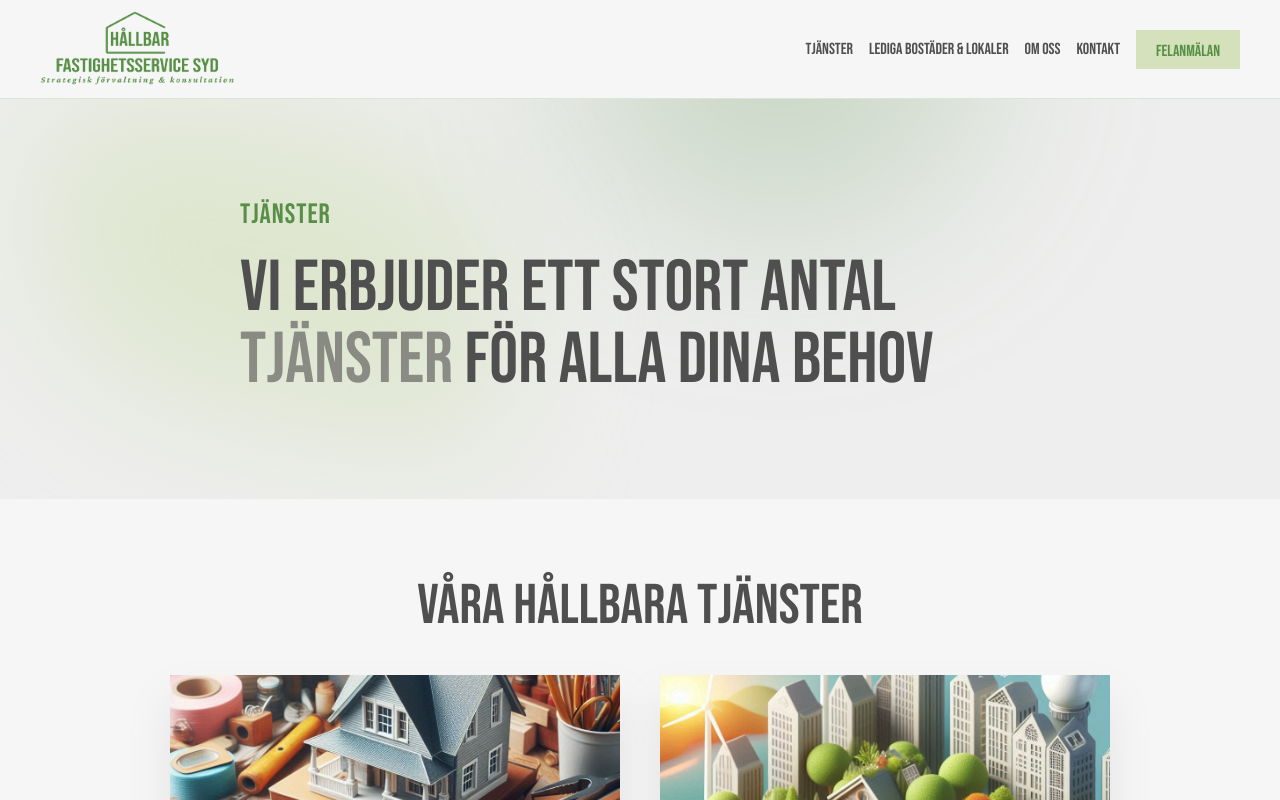
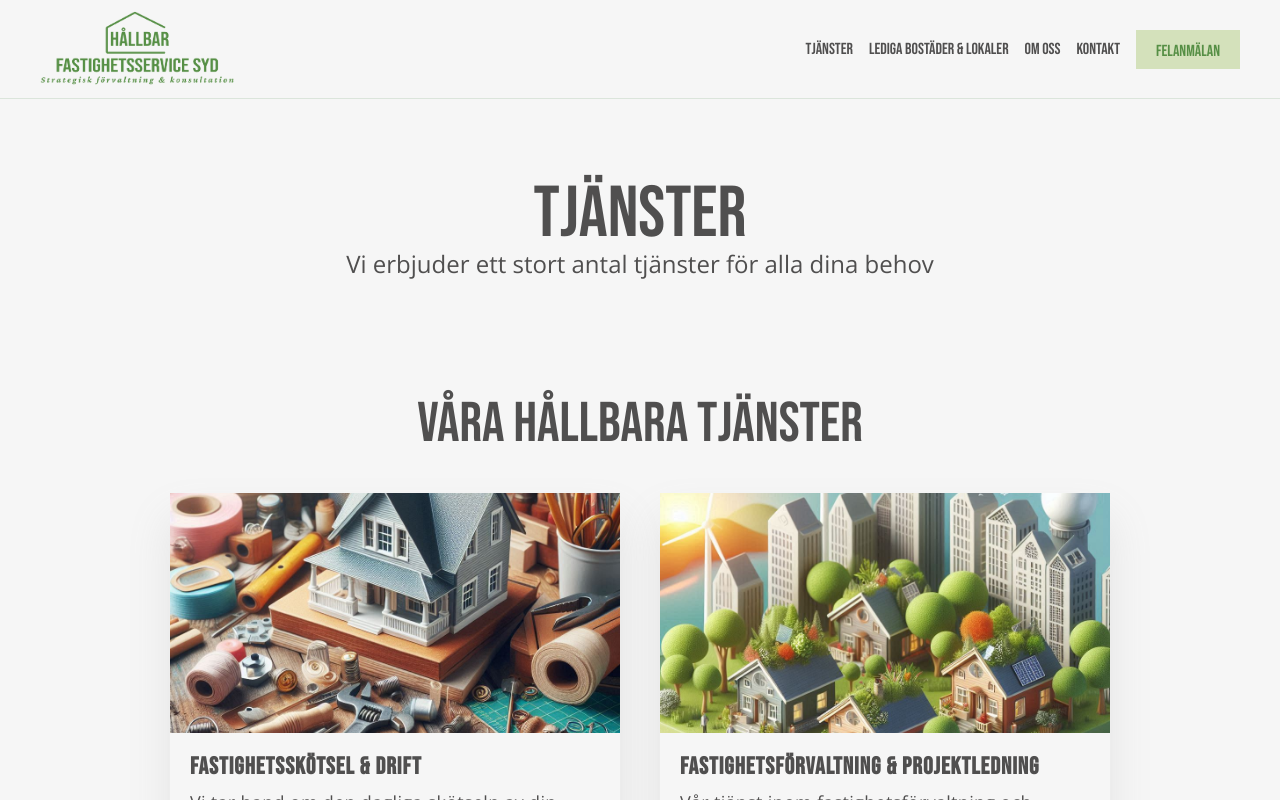
Before and after one commit to Wztrbrg/hfts, a React (Vite) app: page /tjanster in a window 1280 px wide. Shown: the top 800 px of the page. Built offline with nearby package versions, Linux system fonts and the light colour scheme.

Commit message:
testing of servicepage

```diff
--- a/src/assets/style/globals/__variables.scss
+++ b/src/assets/style/globals/__variables.scss
@@ -15,7 +15,7 @@ $para-font: "Open Sans", sans-serif;
 
 // Hero/header sections
 $hero-heading: 72px;
-$hero-subheading: 28px;
+$hero-subheading: 24px;
 
 // Content area
 $l-heading: 56px;
--- a/src/assets/style/home-page/hero-section.scss
+++ b/src/assets/style/home-page/hero-section.scss
@@ -1,20 +1,21 @@
 @import "../globals/_variables";
 
 .hero-section {
+  position: relative;
   width: 100%;
-  height: 100vh;
-  min-height: 800px;
+  height: calc(100vh - 99px);
+  // min-height: 800px;
   background-image: url(../../images/hero-bg.jpg);
   background-size: cover;
   background-position: center;
 
   .hero-section-overlay {
-    min-height: 800px;
+    // min-height: 800px;
     display: flex;
     justify-content: center;
     align-items: center;
     padding: 0 16px;
-    background: linear-gradient(to right, #0006 60%, #00000000);
+    background: linear-gradient(to right, rgba(0, 0, 0, 0.548) 60%, #00000000);
     background-color: #0001;
 
     .hero-content {
@@ -31,6 +32,7 @@
         width: 100%;
         max-width: 600px;
         margin-bottom: 30px;
+        font-weight: 300;
       }
 
       .hero-btn-container {
--- a/src/assets/style/home-page/values-box.scss
+++ b/src/assets/style/home-page/values-box.scss
@@ -12,6 +12,8 @@
   z-index: 10;
   border: 1px solid $prim-bord;
   border-radius: 24px;
+  background-color: #d4e1bbb4;
+  backdrop-filter: blur(8px);
 
   .value {
     width: 100%;
--- a/src/assets/style/services-page/services-hero.scss
+++ b/src/assets/style/services-page/services-hero.scss
@@ -33,64 +33,169 @@
 //   }
 // }
 
-.service-hero {
+// .service-hero {
+//   position: relative;
+//   width: 100%;
+//   // max-width: $max-content-w;
+//   // margin: 0 auto;
+//   height: 90vh;
+//   display: flex;
+//   justify-content: center;
+//   // align-items: center;
+//   background-image: url(../../images/hero-bg.jpg);
+//   background-size: cover;
+//   background-position: center;
+//   // background-color: $prim-color;
+//   overflow: hidden;
+
+//   .service-overlay {
+//     position: absolute;
+//     top: 0;
+//     left: 0;
+//     width: 100%;
+//     height: 100%;
+//     backdrop-filter: blur(3px);
+//     display: flex;
+//     justify-content: center;
+//     background-color: #00000060;
+//     padding: 80px 16px;
+
+//     .service-hero-content {
+//       position: relative;
+//       width: 100%;
+//       max-width: $max-content-w;
+//       display: flex;
+//       // flex-direction: column;
+//       justify-content: center;
+//       align-items: center;
+//       // gap: 24px;
+//       z-index: 100;
+
+//       .bg-icon {
+//         position: absolute;
+//         bottom: 24px;
+//         right: 24px;
+//         width: 400px;
+//         height: 400px;
+//         // font-size: 200px;
+//         color: $prim-color;
+//         opacity: 0.5;
+//         filter: brightness(0.7);
+//       }
+
+//       .bg-blur-blob {
+//         position: absolute;
+//         &.left {
+//           bottom: 0;
+//           left: -20px;
+//           width: 500px;
+//           height: 300px;
+//           border-radius: 1000px 2000px 200px 2000px;
+//           background-color: $prim-color;
+//           rotate: 10deg;
+//           filter: blur(70px);
+//           opacity: 0.6;
+//         }
+
+//         &.center {
+//           top: -300px;
+//           left: 45%;
+//           width: 400px;
+//           height: 350px;
+//           border-radius: 2000px;
+//           background-color: $acc-color;
+//           filter: blur(100px);
+//           opacity: 0.25;
+//         }
+//       }
+
+//       .heading-container {
+//         width: 100%;
+//         max-width: 800px;
+//         display: flex;
+//         flex-direction: column;
+//         // align-items: flex-start;
+//         gap: 24px;
+//         z-index: 2;
+
+//         h3 {
+//           opacity: 0.8;
+//         }
+
+//         span {
+//           // opacity: 0.6;
+//         }
+//       }
+//     }
+//   }
+// }
+
+// .service-hero {
+//   position: relative;
+//   width: 100%;
+//   height: 50vh;
+//   // background-image: url(../../images/service-image2.jpg);
+//   background-size: cover;
+//   background-position: right center;
+//   overflow: hidden;
+
+//   .service-bg-overlay {
+//     position: absolute;
+//     top: 0;
+//     left: 0;
+//     width: 100%;
+//     height: 100%;
+//     padding: 40px 16px;
+//     display: flex;
+//     justify-content: center;
+//     align-items: center;
+//     background-color: $prim-color;
+//     // background: linear-gradient(to right, #0000009c 50%, #fffff000);
+//     .service-hero-content {
+//       position: relative;
+//       width: 100%;
+//       max-width: $max-content-w;
+
+//       .bg-icon {
+//         width: 500px;
+//         height: 500px;
+//         bottom: -100%;
+//         right: 0;
+//         color: $prim-color;
+//         opacity: 0.2;
+//         filter: brightness(0.8);
+//         position: absolute;
+//       }
+//       .heading-container {
+//         position: relative;
+//         width: 50%;
+//         display: flex;
+//         flex-direction: column;
+//         // align-items: center;
+//         gap: 24px;
+//         z-index: 10;
+
+//         h1 {
+//           // text-align: center;
+//         }
+//       }
+//     }
+//   }
+// }
+
+.heading-container {
   width: 100%;
-  height: 50vh;
-  display: flex;
-  justify-content: center;
-  // align-items: center;
-  padding: 80px 16px;
-  background-color: #eeeeee;
-  overflow: hidden;
+  max-width: $max-content-w;
+  margin: 0 auto;
+  padding: 0 16px;
+  padding-top: 80px;
+  padding-bottom: 40px;
 
-  .service-hero-content {
-    position: relative;
-    width: 100%;
-    max-width: $max-content-w;
-    display: flex;
-    // flex-direction: column;
-    justify-content: center;
-    align-items: center;
-    // gap: 24px;
+  h1 {
+    text-align: center;
+  }
 
-    .bg-blur-blob {
-      position: absolute;
-      &.left {
-        bottom: 0;
-        left: -20px;
-        width: 500px;
-        height: 300px;
-        border-radius: 1000px 2000px 200px 2000px;
-        background-color: $prim-color;
-        rotate: 10deg;
-        filter: blur(70px);
-        opacity: 0.6;
-      }
-
-      &.center {
-        top: -300px;
-        left: 45%;
-        width: 400px;
-        height: 350px;
-        border-radius: 2000px;
-        background-color: $acc-color;
-        filter: blur(100px);
-        opacity: 0.25;
-      }
-    }
-
-    .heading-container {
-      width: 100%;
-      max-width: 800px;
-      display: flex;
-      flex-direction: column;
-      // align-items: flex-start;
-      gap: 24px;
-      z-index: 2;
-
-      span {
-        opacity: 0.6;
-      }
-    }
+  p {
+    text-align: center;
   }
 }
--- a/src/components/Header.jsx
+++ b/src/components/Header.jsx
@@ -8,7 +8,7 @@ const Header = () => {
   const location = useLocation();
 
   const navClass =
-      location.pathname === '/' ? '' :
+      location.pathname === '/' ? 'dark' :
       'dark';
 
   return (
--- a/src/components/home-page/ValuesBox.jsx
+++ b/src/components/home-page/ValuesBox.jsx
@@ -4,7 +4,7 @@ import { faEarthAmericas, faBolt, faCity  } from '@fortawesome/free-solid-svg-ic
 
 const ValuesBox = () => {
   return (
-    <section className="values-box prim-bgc">
+    <section className="values-box">
       <article className="value">
         <FontAwesomeIcon icon={faEarthAmericas} className="value-ico" />
         <h3 className="value-heading c-h dk-txt">
--- a/src/components/services-page/ServiceHero.jsx
+++ b/src/components/services-page/ServiceHero.jsx
@@ -1,22 +1,46 @@
 import '../../assets/style/services-page/services-hero.scss';
 import '../../assets/style/globals/global.scss';
-
+import { FontAwesomeIcon } from '@fortawesome/react-fontawesome';
+import { faScrewdriverWrench } from '@fortawesome/free-solid-svg-icons';
 
 const ServiceHero = () => {
   return (
-    <div className="service-hero">
-      <article className="service-hero-content">
-        <div className="bg-blur-blob left"></div>
-        <div className="bg-blur-blob center"></div>
-        <header className='heading-container'>
-          <h3 className="l-tag acc-txt">Tjänster</h3>
-          <h1 className="h-h dk-txt">
-            Vi erbjuder ett stort antal <span>tjänster</span> för alla dina behov
-          </h1>
-        </header>
-      </article>
-    </div>
-  )
-}
+    // <div className="service-hero">
+    //   <div className="service-overlay">
+    //     <article className="service-hero-content">
+    //       <FontAwesomeIcon className='bg-icon' icon={faScrewdriverWrench} />
+    //       {/* <div className="bg-blur-blob left"></div>
+    //       <div className="bg-blur-blob center"></div> */}
+    //       <header className='heading-container'>
+    //         <h3 className="l-tag lt-txt">Tjänster</h3>
+    //         <h1 className="h-h lt-txt">
+    //           Vi erbjuder ett stort antal <span className='pr-txt'>tjänster</span> för alla dina behov
+    //         </h1>
+    //       </header>
+    //     </article>
+    //   </div>
+    // </div>
+    // <div className="service-hero">
+    //   <div className="service-bg-overlay">
+    //     <article className="service-hero-content">
+    //       <FontAwesomeIcon className='bg-icon' icon={faScrewdriverWrench} />
+    //         {/* <div className="bg-blur-blob left"></div>
+    //         <div className="bg-blur-blob center"></div> */}
+    //         <header className='heading-container'>
+    //         <h3 className="h-sub acc-txt">Tjänster</h3>
+    //         <h1 className="h-h dk-txt">
+    //           Vi erbjuder ett stort antal tjänster för alla dina behov
+    //         </h1>
+    //       </header>
+    //     </article>
+    //   </div>
+    // </div>
+<header className='heading-container'>
+  <h1 className="h-h dk-txt">Tjänster</h1>
+  <p className="h-sub dk-txt">
+    Vi erbjuder ett stort antal tjänster för alla dina behov
+  </p>
+</header>
+)}
 
 export default ServiceHero;
```
